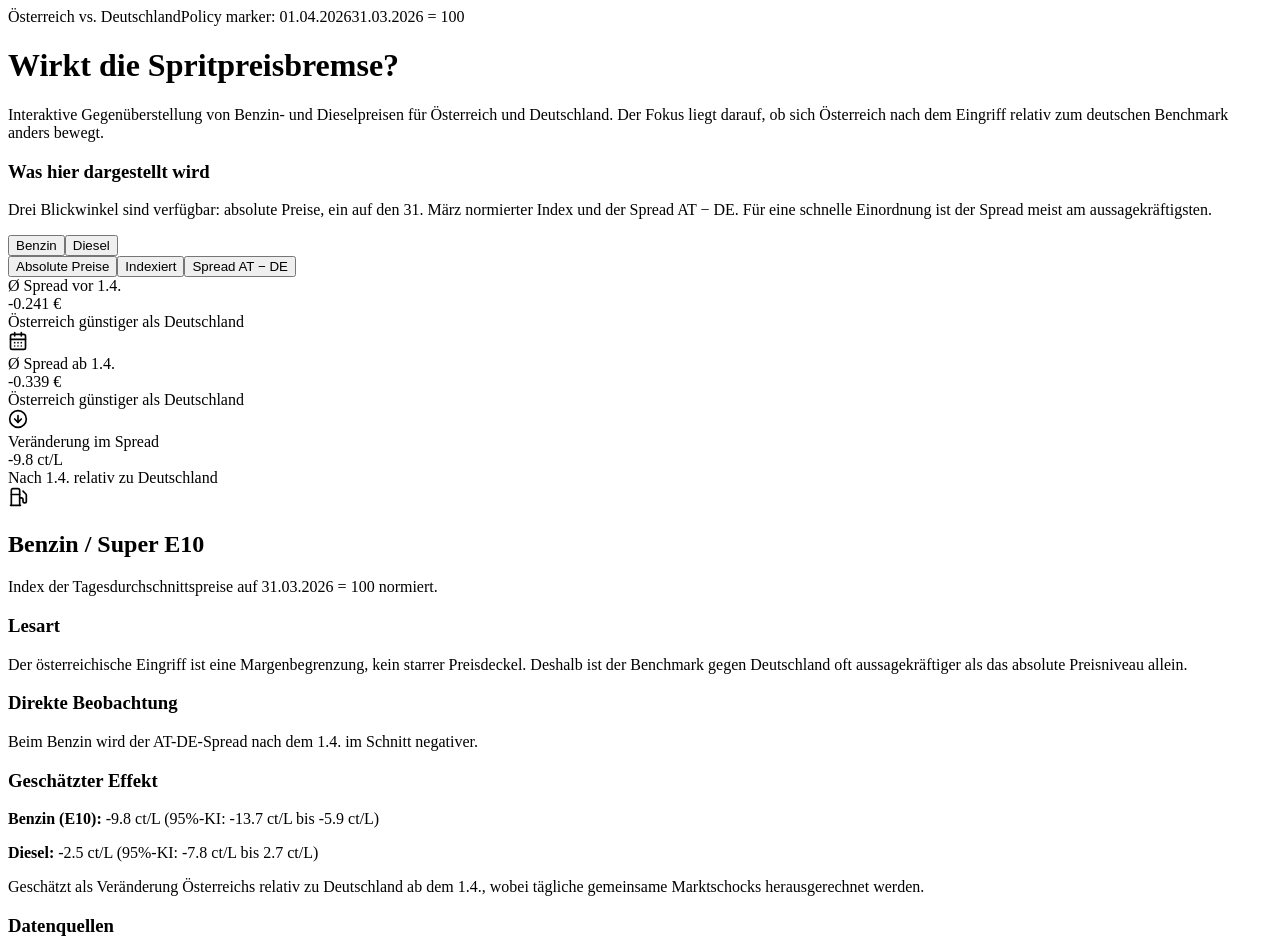
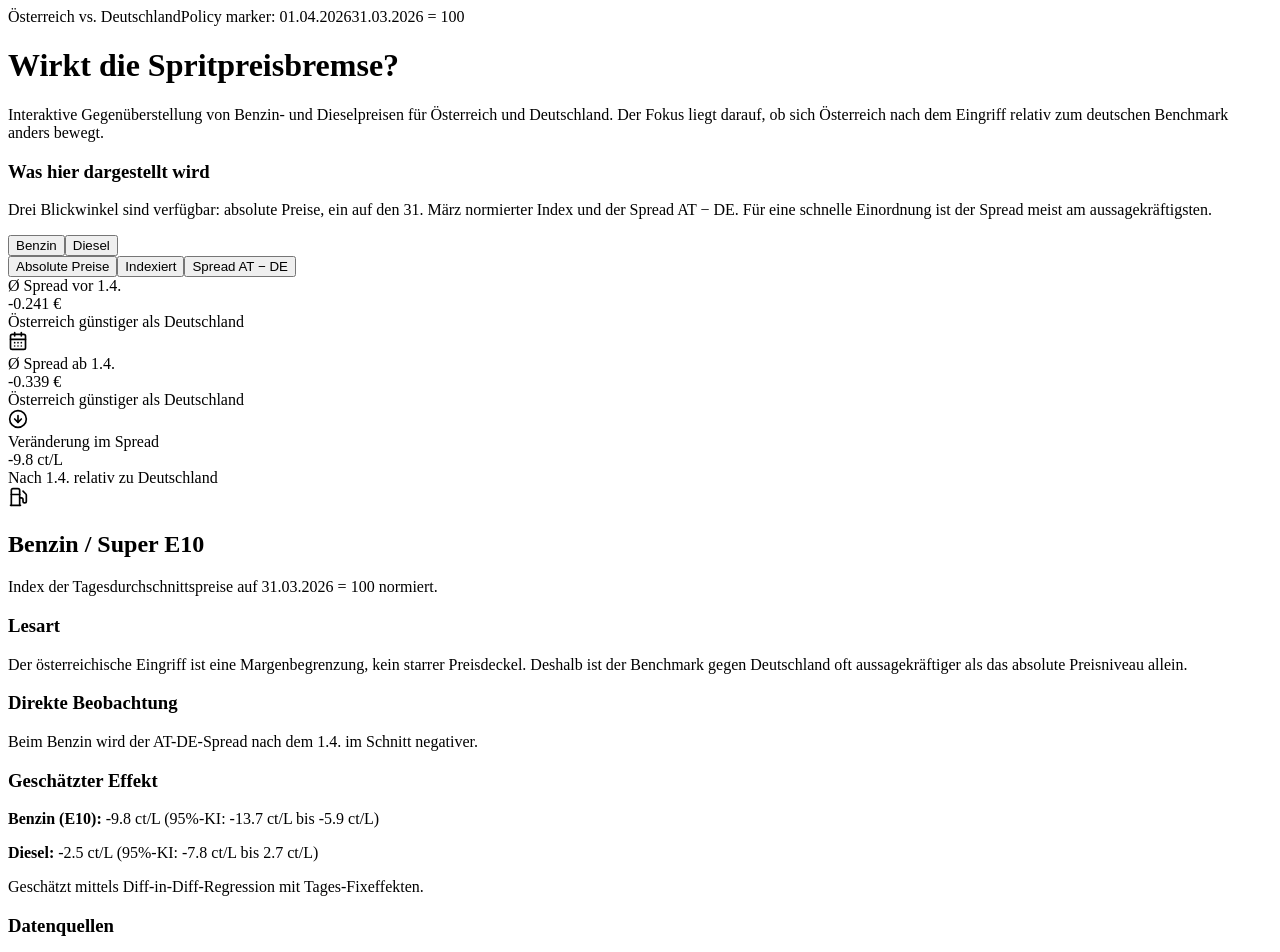
Before and after one commit to maxgoedl/Spritpreisbremse, a React (Vite) app: page / in a window 1280 px wide. Shown: the top 952 px of the page. Built offline with nearby package versions, Linux system fonts and the light colour scheme; the HTML template or start-up script is replaced by a standard one.

Commit message:
Update App.jsx

```diff
--- a/src/App.jsx
+++ b/src/App.jsx
@@ -260,7 +260,7 @@ function FuelChart({ fuel, mode, estimates }) {
               </span>
             </p>
             <p className="muted">
-              Geschätzt als Veränderung Österreichs relativ zu Deutschland ab dem 1.4., wobei tägliche gemeinsame Marktschocks herausgerechnet werden.
+              Geschätzt mittels Diff-in-Diff-Regression mit Tages-Fixeffekten.
             </p>
           </div>
         </div>
```
